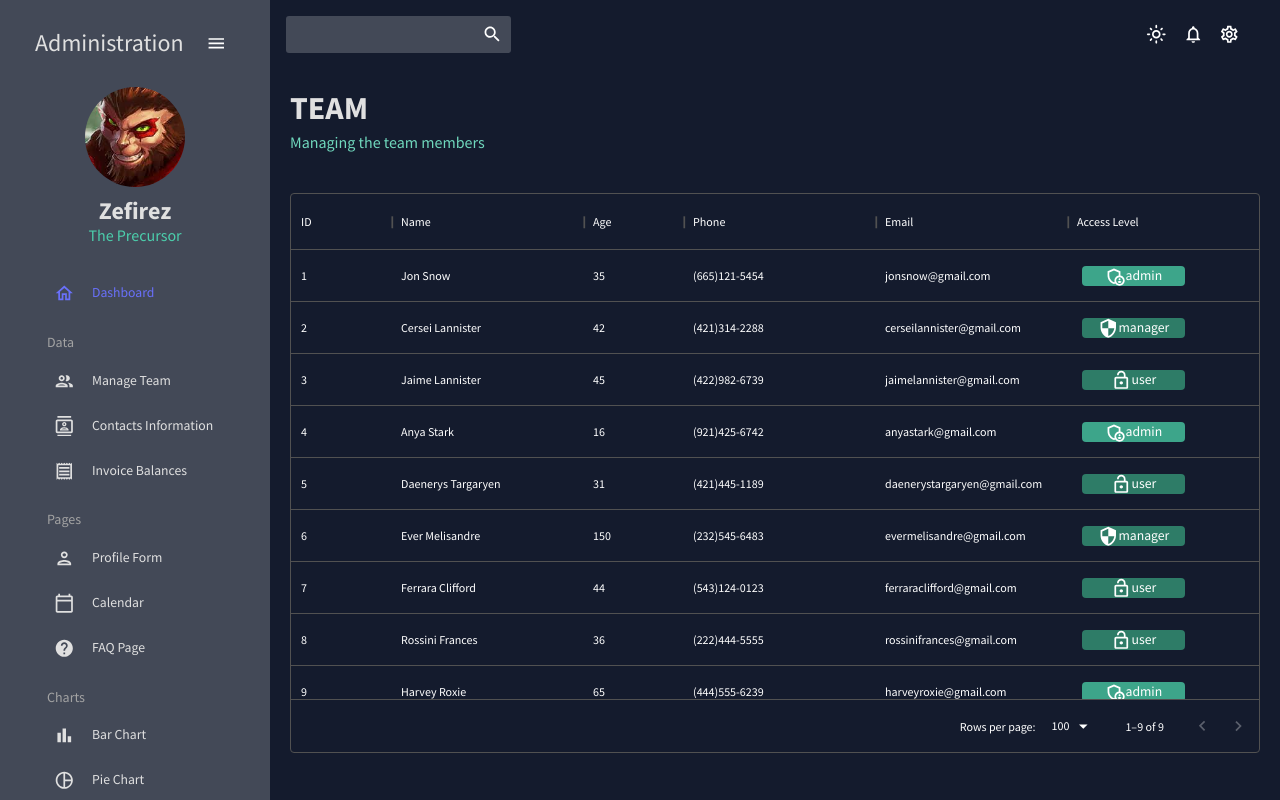
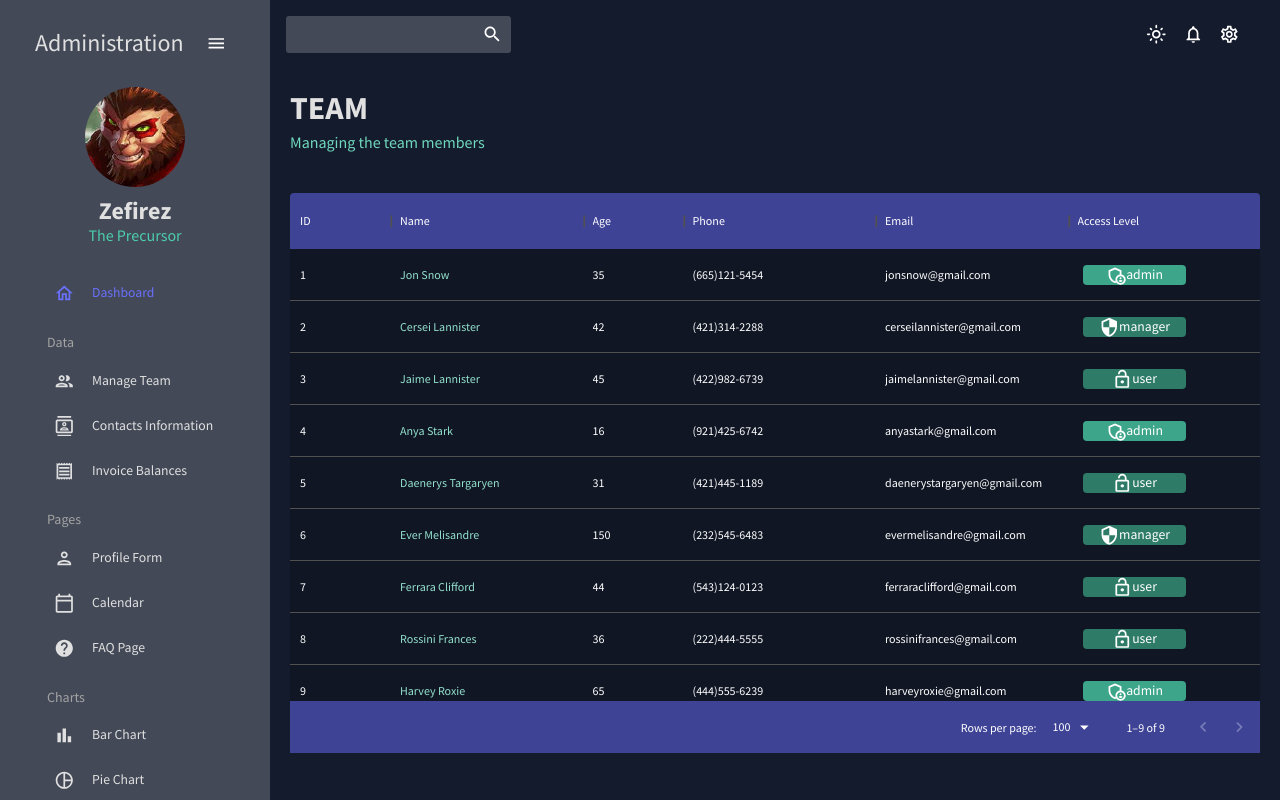
Before and after one commit to Tsumirez/react-dashboard, a React (Create React App) app: page /team in a window 1280 px wide. Built offline with nearby package versions, Linux system fonts and the light colour scheme.

Commit message:
Finished the Team scene

```diff
--- a/src/scenes/team/index.jsx
+++ b/src/scenes/team/index.jsx
@@ -14,7 +14,7 @@ const Team = () => {
 
     const columns = [
         { field: "id", headerName: "ID" },
-        { field: "name", headerName: "Name", flex: 1, cellClassName: "name-column-cell" },
+        { field: "name", headerName: "Name", flex: 1, cellClassName: "name-column--cell" },
         { field: "age", headerName: "Age", type: "number", headerAlign: "left", align: "left" },
         { field: "phone", headerName: "Phone", flex: 1 },
         { field: "email", headerName: "Email", flex: 1 },
@@ -51,6 +51,28 @@ const Team = () => {
             <Box
                 m="40px 0 0 0"
                 height="70vh"
+                sx = {{
+                    "& .MuiDataGrid-root" : {
+                        border: "none"
+                    },
+                    "& .MuiDataGrid-cell" : {
+                        borderBottom: "none"
+                    },
+                    "& .name-column--cell" : {
+                        color: colors.greenAccent[300]
+                    },
+                    "& .MuiDataGrid-columnHeaders" : {
+                        backgroundColor: colors.blueAccent[700],
+                        borderBottom: "none"
+                    },
+                    "& .MuiDataGrid-virtualScroller" : {
+                        backgroundColor: colors.primary[600]
+                    },
+                    "& .MuiDataGrid-footerContainer" : {
+                        borderTop: "none",
+                        backgroundColor: colors.blueAccent[700]
+                    }
+                }}
             >
                 <DataGrid
                     rows={mockDataTeam}
```
